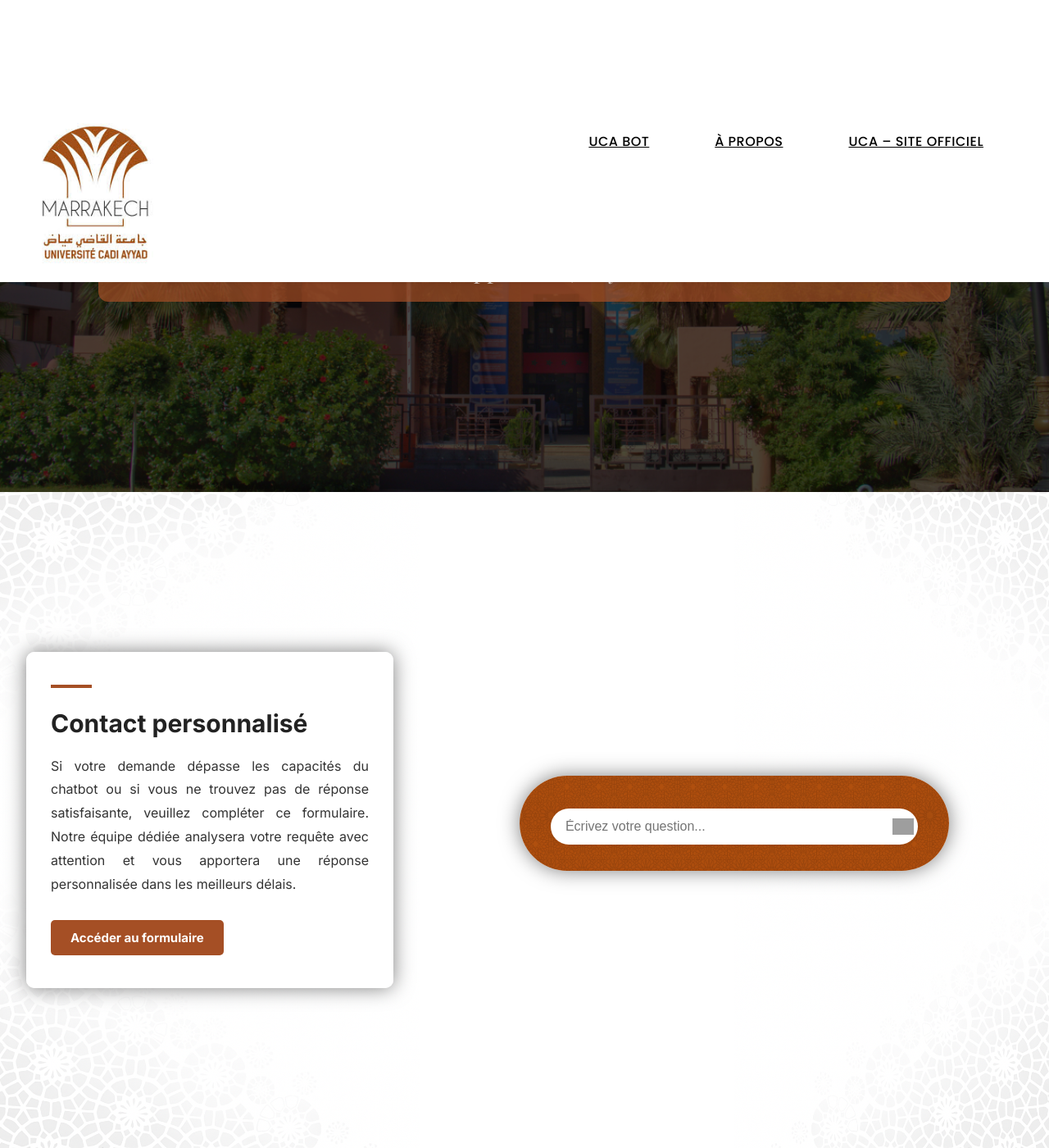
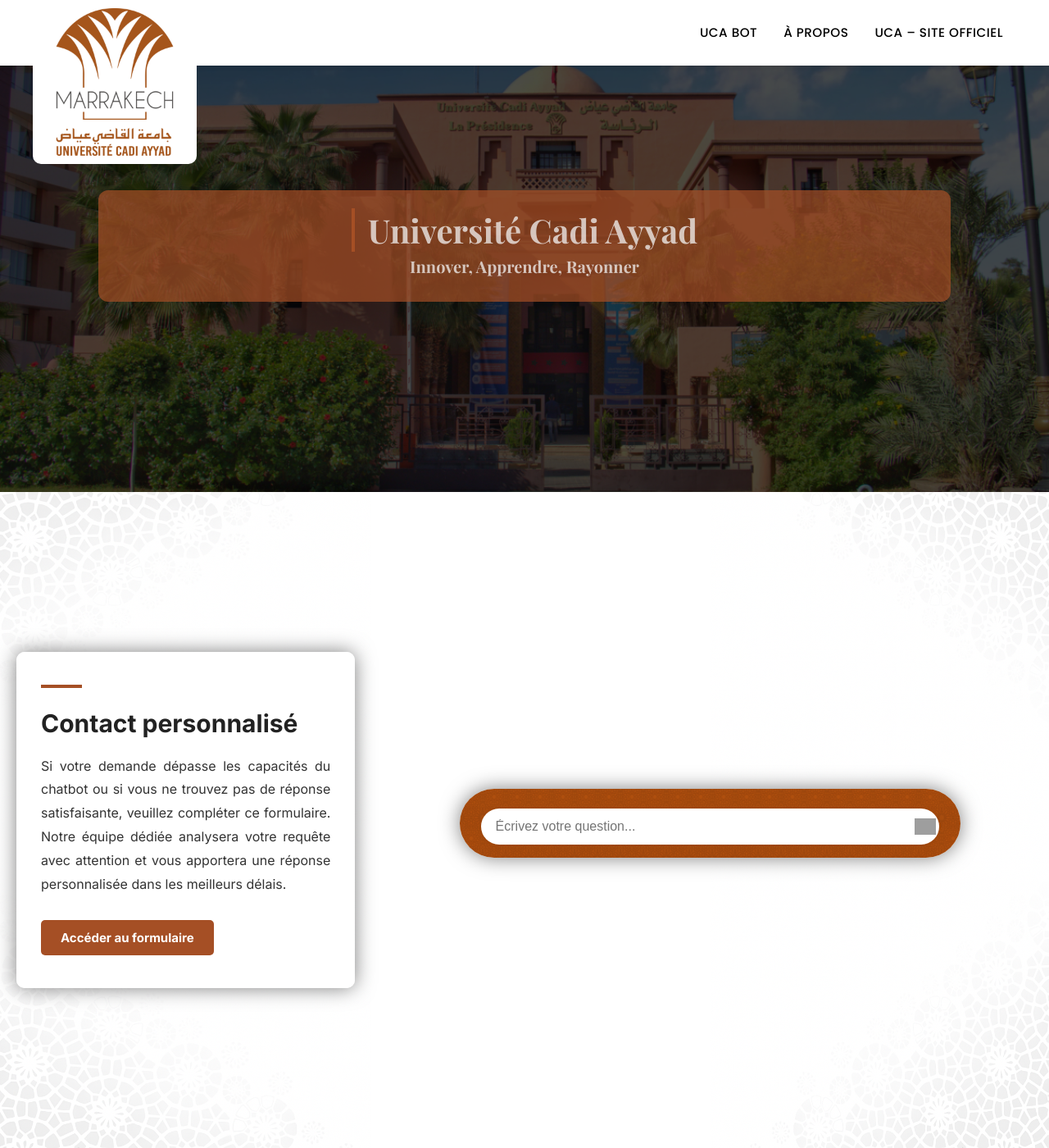
Before and after one commit to Safia-Ait-Hammoud/chatbot-uca, a Flask app: page / in a window 1280 px wide. Shown: the whole page at 82% size. Run offline with Flask 3, Linux system fonts and the light colour scheme; grey boxes are pictures that could not be loaded.

Commit message:
Premier commit

```diff
--- a/app.py
+++ b/app.py
@@ -1,6 +1,7 @@
 from flask import Flask, render_template,request,session, jsonify,redirect
 import sqlite3
 from chat import traitement as traitement_chatbot
+
 app=Flask(__name__)
 app.secret_key='123@321'
 @app.route('/',methods=["GET","POST"])
@@ -8,6 +9,7 @@
     if 'history' not in session:
         session['history'] = []
     return render_template('accueil.html', history=session['history'])
+
 @app.route('/api_repondre', methods=["POST"])
 def api_repondre():
     data = request.get_json()
@@ -38,21 +40,19 @@
     etablissement = request.form['etablissement']
     email = request.form['email']
     question = request.form['question']
-
     conn = sqlite3.connect('uca_form.db')
     cursor = conn.cursor()
-
     cursor.execute('''
         INSERT INTO questions (nom, prenom, etablissement, email, question)
         VALUES (?, ?, ?, ?, ?)
     ''', (nom, prenom, etablissement, email, question))
-
     conn.commit()
     conn.close()
+    return redirect('/confirmation')
 
-    return redirect('/confirmation')
 @app.route('/confirmation')
 def confirmation():
     return render_template('confirmation.html')
+
 if __name__ == '__main__':
     app.run()
--- a/chat.py
+++ b/chat.py
@@ -11,7 +11,6 @@
 device=torch.device('cuda' if torch.cuda.is_available() else 'cpu')
 
 # Load the trained model and its parameters
-# IMPORTANT: You need to run `train.py` first to generate `best_model.pth`
 try:
     data=torch.load("best_model.pth")
     model_state=data["model_state"]
@@ -28,7 +27,6 @@
     model.eval() # Set the model to evaluation mode
 except FileNotFoundError:
     print("Error: best_model.pth not found. Please run train.py first.")
-    # Fallback or exit strategy if model is not found
     model = None # Indicate that the model is not loaded
 
 def traitement(sentence):
@@ -55,7 +53,6 @@
             break
 
     # Confidence-based response strategy
-    # Adjust these thresholds based on your testing to balance accuracy and fallback behavior.
     if prob.item() < 0.50:  # Low confidence threshold: Fallback to textual match or generic response
         best_match = find_textual_match(sentence, qst)
         if best_match:
--- a/modele.py
+++ b/modele.py
@@ -12,14 +12,13 @@
        self.l3=nn.Linear(hidden,output) # Output layer
        self.dropout = nn.Dropout(0.5) # Dropout layer for regularization
        self.activation= nn.ReLU() # ReLU activation function
+
    def forward(self,x):   #forward pass du réseau.Elle est appelée automatiquement : output = model(input)
        out=self.l1(x)
        out=self.activation(out)
        out = self.dropout(out)  # Apply dropout after activation
-
        out=self.l2(out)
        out=self.activation(out)
        out = self.dropout(out)  # Apply dropout after activation
-
        out=self.l3(out) # Final layer, no activation or dropout after it for classification (CrossEntropyLoss expects raw logits)
        return out
--- a/static/style.css
+++ b/static/style.css
@@ -23,54 +24,48 @@
   right: 0;
   z-index: 20;
   display: flex;
-
   align-items: center;
   justify-content: space-between;
   background-color: white;
-  padding: 1rem 0.75rem; /* Reduced padding for smaller header */
-  box-shadow: 0 2px 4px rgba(0, 0, 0, 0.05);
-  height: 20px;
+  height: 80px;
+  padding: 0 1.5rem;
+  box-shadow: 0 2px 4px rgba(0, 0, 0, 0.1);
+  overflow: visible;
 }
 
-.main-header .logo-img {
-  height: 200px; /* Increased logo size */
+.logo-img {
+  max-height: 200px;
+  height: auto;
   width: auto;
-  margin-top: 8rem;
-  object-fit: contain;
-  border-radius: 10px;
+  margin-left: 1rem;
+  margin-top: auto;
+  border-radius: 0 0 10px 10px;
 }
 
-
-
 .main-nav {
-  display: none; /* Hidden by default for mobile */
+  display: flex;
   align-items: center;
-  gap: 3rem;
+  gap: 2rem;
   margin-right: 2rem;
-
-  font-family: 'Inter', Arial, sans-serif;
-
-
+  font-family: 'Poppins', 'Segoe UI', 'Helvetica Neue', sans-serif;
 }
 
 .main-nav a {
-  display: flex; /* activé pour l'affichage */
-  align-items: center;
-  gap: 3rem;
-  margin-right: 2rem;
   color: black;
-
   font-family: 'Poppins', 'Segoe UI', 'Helvetica Neue', sans-serif;
-  font-weight: 500; /* Semi-bold pour équilibre entre finesse et lisibilité */
-  font-size: 1rem;  /* Taille lisible mais élégante */
-  letter-spacing: 0.5px; /* Espacement léger */
-  text-transform: uppercase; /* Optionnel : donne un style pro */
-
-
+  font-weight: 500;
+  font-size: 0.95rem;
+  letter-spacing: 0.5px;
+  text-transform: uppercase;
+  text-decoration: none;
+  padding: 0.5rem 0;
+  border-bottom: 2px solid transparent;
+  transition: all 0.3s ease;
 }
 
 .main-nav a:hover {
   color: #a54f25;
+  border-bottom-color: #a54f25;
 }
 
 .main-nav a.active {
@@ -128,25 +123,25 @@
 .hero-title {
   margin-top: 0.5rem;
   margin-bottom: 0rem;
-  font-size: 0.5rem; /* text-3xl */
+  font-size: 2.5rem;
   font-family: "Playfair Display", serif;
-  font-weight: 100; /* font-extrabold */
-  color: #f4f4f4be;
+  font-weight: 600;
+  color:#f4f4f4be;
 }
 
 .hero-subtitle {
-  font-size: 1rem; /* text-base */
+  font-size: 1.25rem;
   font-family: "Playfair Display", serif;
-  font-weight: 500; /* font-medium */
-  color: #f4f4f4af;
-  margin-top: 0rem;
+  font-weight: 600;
+  color: #f4f4f4be;
+  margin-top: 0.25rem;
 }
 
 /* Main Content Area Layout */
 .main-content-area {
   display: flex;
   margin-top: 0rem;
-  flex-direction: column; /* Stack sections vertically on small screens */
+  flex-direction: row;
 }
 .left-section.contact-form {
     background-image: url('images/blanc.png');
@@ -160,7 +155,8 @@
     text-align: left;
     min-height: 100vh;
     box-sizing: border-box;
-
+    order: 1;
+    flex: 1;
 }
 
 .content-container {
@@ -211,50 +205,45 @@
     background-color: #843d1d;
 }
 
-/* Right Section (Chat Interface) Styling - now visually on the left */
-
-/* === SECTION2 CONSERVÉE AVEC IMAGE DEMI-ÉCRAN === */
+/* === SECTION2 === */
 .section2 {
   background-image: url("images/blanc_inv.png");
 
   background-position: right;
-  background-size: 50% 100%; /* image prend la moitié droite */
+  background-size: 50% 100%;
   background-repeat: no-repeat;
-
   display: flex;
   flex-direction: column;
   justify-content: center;
   align-items: center;
-
-  flex: 1;
+  order: 2;
+  flex: 2;
   margin-left: 0;
-  height: 100vh; /* plein écran */
+  height: 100vh;
 }
 
 .messages{
   overflow-y: auto;
-
   scrollbar-width: thin;
 }
-/* === RIGHT-SECTION CONSERVÉE AVEC IMAGE ET ARRONDI === */
+
+/* === RIGHT-SECTION === */
 .right-section {
   position: relative;
   margin-top: 0.5rem;
   background-image: url("images/marron.png");
-
   background-size: contain;
   background-repeat: repeat-x;
   width: 70%;
   max-height: 80vh;
-
   box-shadow: 0 0 25px rgba(0, 0, 0, 0.5);
   border-radius: 80px;
-
+  padding: 2rem;
   display: flex;
   flex-direction: column;
   justify-content: flex-end;
   padding: 1rem;
-  align-items: center; /* centrer horizontalement les bulles */
+  align-items: center;
 }
 
 /* === MESSAGES BULLES CHAT === */
@@ -375,114 +354,14 @@
   transform: scale(1.1);
 }
 
-
-
-
-/* Responsive Design */
-/* Responsive Design propre et progressif */
-
-/* XS par défaut (mobile) */
-.hero-title {
-  font-size: 1.5rem; /* lisible dès le mobile */
-}
-.hero-subtitle {
-  font-size: 1rem;
-}
-
-.logo-img {
-  height: 80px;
-  margin-top: 2rem;
-}
-
-.main-header {
-  height: auto;
-  padding: 0.5rem 1rem;
-}
-
-/* SM: >= 640px */
-@media (min-width: 640px) {
-  .hero-title {
-    font-size: 2rem;
-  }
-  .hero-subtitle {
-    font-size: 1.125rem;
-  }
-  .logo-img {
-    height: 100px;
-    margin-top: 3rem;
-  }
-}
-
-/* MD: >= 768px */
-@media (min-width: 768px) {
-  .main-nav {
-    display: flex; /* show nav */
-  }
-  .hero-section {
-    height: 450px;
-  }
-  .hero-title {
-    font-size: 2.5rem;
-  }
-  .hero-subtitle {
-    font-size: 1.25rem;
-  }
-  .chat-input-form {
-    flex-direction: row;
-  }
-}
-
-/* LG: >= 1024px */
-@media (min-width: 1024px) {
-  .main-content-area {
-    flex-direction: row-reverse;
-  }
-  .left-section.contact-form {
-    width: 40%;
-    min-width: 300px;
-    padding: 2rem;
-  }
-  .section2 {
-    width: 60%;
-  }
-  .right-section {
-    width: 60%;
-    max-width: 700px;
-    padding: 2rem;
-  }
-  .hero-section {
-    height: 500px;
-  }
-  .hero-title {
-    font-size: 3rem;
-  }
-  .hero-subtitle {
-    font-size: 1.5rem;
-  }
-}
-
-/* XL: >= 1280px */
-@media (min-width: 1280px) {
-  .hero-section {
-    height: 600px;
-  }
-  .hero-title {
-    font-size: 3.5rem;
-  }
-  .hero-subtitle {
-    font-size: 1.75rem;
-  }
-}
-
-
-/*about */
+/* style pour la page "About" */
  .container {
-      max-width: 900px;
-      margin: 0 auto;
+      max-width: 600px;
+      margin: 90px auto 0 auto;
       background-color: #fff;
       padding: 2.5rem;
       border-radius: 12px;
-      box-shadow: 0 4px 10px rgba(0, 0, 0, 0.05);
+      box-shadow: 0 0 25px rgba(0, 0, 0, 0.5);
     }
 
     h1 {
--- a/templates/confirmation.html
+++ b/templates/confirmation.html
@@ -8,7 +8,6 @@
 </head>
 <body>
   {% include 'header.html' %}
-
   <div class="container confirmation">
     <h1>Merci pour votre question !</h1>
     <p>Votre message a bien été envoyé. Nous vous répondrons dans les plus brefs délais.</p>
--- a/templates/header.html
+++ b/templates/header.html
@@ -1,6 +1,6 @@
 
     <header class="main-header">
-        <img src="{{ url_for('static', filename='images/uca.jpeg') }}"alt="Université Cadi Ayyad Logo" class="logo-img">
+        <img src="{{ url_for('static', filename='images/ucaa.png') }}"alt="Université Cadi Ayyad Logo" class="logo-img">
         <nav class="main-nav">
             <a href="{{ url_for('accueil') }}" >UCA Bot</a>
             <a href="{{ url_for('about') }}" >À propos</a>
--- a/train.py
+++ b/train.py
@@ -31,7 +31,7 @@
            xy.append((qst, key)) # Keep original tokenized qst for bag_words input
 
 # Lemmatization et nettoyage
-all_words = [lemmatize(word.lower()) for word in all_words] # Changed stemming to lemmatize
+all_words = [lemmatize(word.lower()) for word in all_words]
 all_words = sorted(set(all_words))
 tags = sorted(set(tags))
 
@@ -70,7 +70,7 @@
 # batch_size: Affects training stability and speed.
 batch_size = 12
 input_size = len(all_words)
-hidden_size = 256 # increasing this to 64 or 128 if needed
+hidden_size = 256
 output_size = len(tags)
 learning_rate = 0.0005
 n_epoch = 1500 # Can be increased, but early stopping will prevent unnecessary training
```
Also changed, not shown: other parts of static/style.css (+17 -26 lines), FIND_textual_match.py (+3 -4 lines), chatbot_data_updater.py (added, +49 -0 lines), nltk_utils.py (+1 -10 lines), requirements.txt (deleted, +0 -62 lines), templates/accueil.html (+1 -14 lines), templates/formulaire.html (+0 -8 lines), static/images/uca.jpeg (deleted), static/images/ucaa.png (added), uca_form.db, 2 other files.
